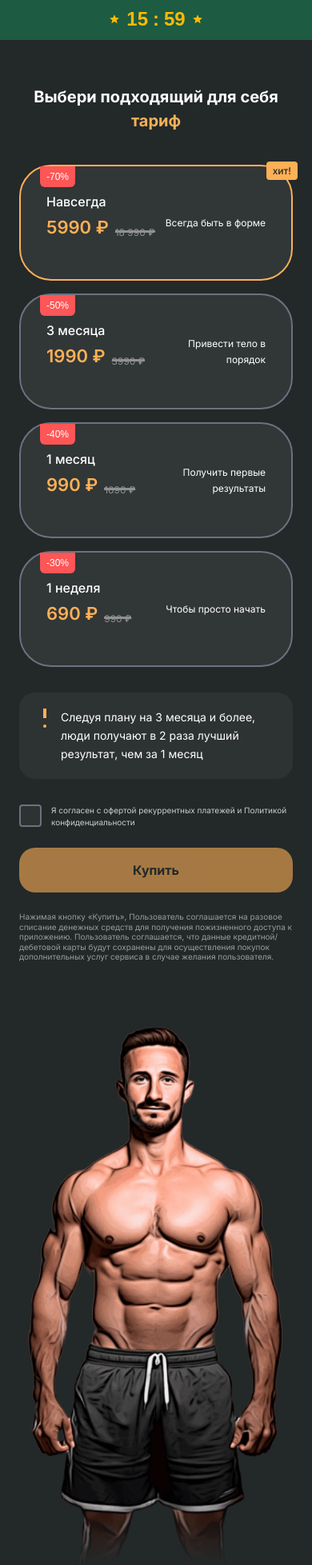
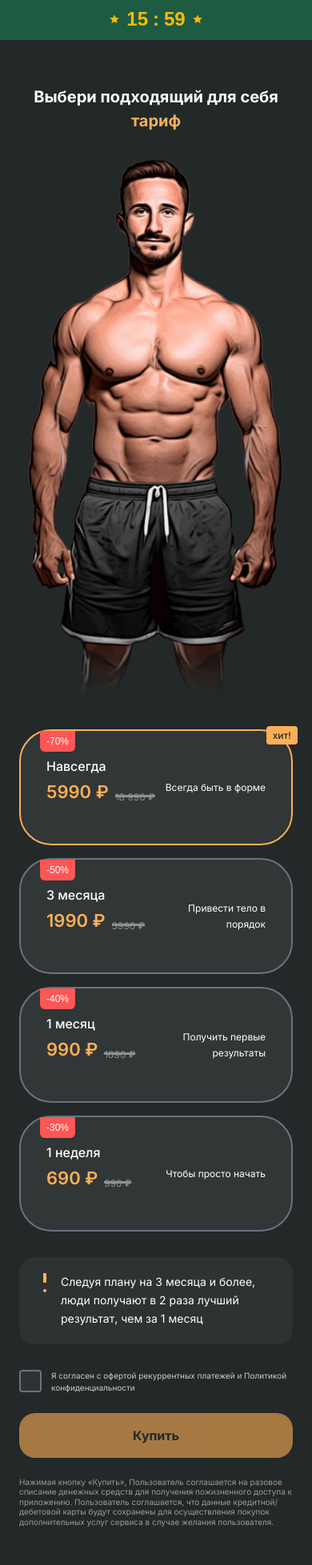
Before and after one commit to GoncharovMaksim/4A.ConsultingFigma, a Next.js app: page / in a window 390 px wide. Shown: the part 40-1997 px from the top of the page at 80% size. Built offline with nearby package versions, Linux system fonts and the light colour scheme.

Commit message:
исправлены несоответствия верстки

```diff
--- a/app/page.tsx
+++ b/app/page.tsx
@@ -74,10 +74,27 @@ export default function Home() {
         </h1>
       </div>
 
+      {/* Картинка для мобильной версии */}
+      <div className="md:hidden max-w-7xl mx-auto px-6 pt-4">
+        <div
+          className="relative w-full overflow-hidden rounded-6xl"
+          style={{ aspectRatio: "380/767" }}
+        >
+          <Image
+            src="/images/freepik-export-20240531103402atHS-7b8d36.png"
+            alt="Fitness"
+            fill
+            className="object-cover"
+            priority
+          />
+          <div className="pointer-events-none absolute inset-x-0 bottom-0 h-20 bg-gradient-to-b from-transparent to-bg-primary" />
+        </div>
+      </div>
+
       {/* Layout: image left on desktop, top on mobile */}
       <div className="max-w-7xl mx-auto px-6 md:px-8 lg:px-12 xl:px-20 pt-6 pb-8 grid grid-cols-1 lg:grid-cols-[380px_1fr] gap-8">
-        {/* Image block */}
-        <div className="order-1 lg:order-none">
+        {/* Image block только для десктопа */}
+        <div className="hidden md:block order-1 lg:order-none">
           <div
             className="relative w-full overflow-hidden rounded-6xl"
             style={{ aspectRatio: "380/767" }}
```
